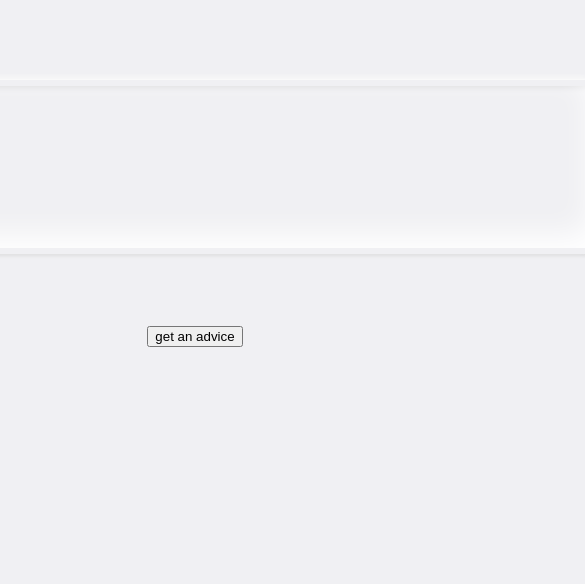
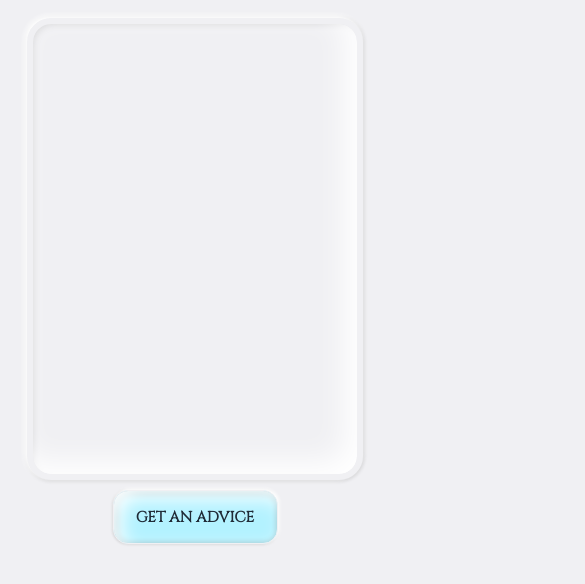
Before and after one commit to N0vum/Get-advice, a React app: page / in a window 390 px wide. Shown: the top 584 px of the page, 585 px wide, since content can reach past the window. Built offline with nearby package versions, Linux system fonts and the light colour scheme.

Commit message:
Update index.css
added @media for 800px width

```diff
--- a/index.css
+++ b/index.css
@@ -9,15 +9,16 @@ body {
 }
 
 .field {
+ display: flex;
+ align-items: center;
+ justify-content: center;
+ text-align: center;
   margin: 3em;
-  padding: 2em;
+  padding: 1.5em;
   color: #ff3333;
-  justify-content: center;
-  position: relative;
-  height: 7.25em;
+  height: 9.25em;
   width: 34.5em;
-  text-align: center;
-  line-height: 2;
+   line-height: 2;
   font-size: 24px;
   font-family: "Special Elite", cursive;
   border: 0.25em solid var(--color-white-back);
@@ -28,8 +29,13 @@ body {
     inset 0.125em 0.125em 0.375em -0.1875em #0003,
     -0.0625em -0.0625em 0.1875em 0.0625em #fff, 0 0 0.1875em 0 #0005;
 }
-
-.button {
+@media (max-width: 800px){
+  .field {
+  margin: 10px 0;
+  height: 19.25em;
+  width: 14em;
+  }}
+.btn {
   display: flex;
   justify-content: center;
   align-items: center;
@@ -39,7 +45,7 @@ body {
   justify-content: center;
   position: relative;
   height: 3.6em;
-  width: 10.5em;
+  width: 11em;
   font-weight: 600;
   font-size: 15px;
   font-family: "Cinzel", serif;
@@ -53,6 +59,6 @@ body {
     0.0625em -0.0625em 0.1875em 0.0625em #fff, 0 0 0.1875em 0 #0005;
   cursor: pointer;
 }
-button:hover {
+.btn:hover {
   transform: translate(0, 0.25em);
 }
```
